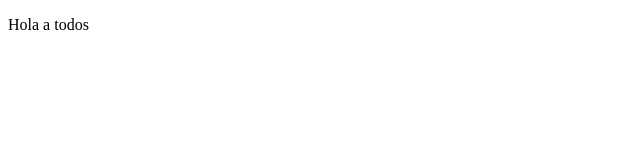
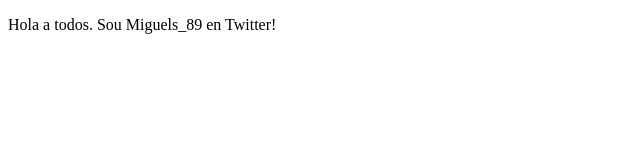
Before and after one commit to salas89/proyectoDemoCursoPrework, a plain HTML site: page index.html in a window 1280 px wide. Shown: the whole page, without its empty margins (0-640 px from the left). Drawn offline with Linux system fonts and the light colour scheme.

Commit message:
primeros cambios

```diff
--- a/index.html
+++ b/index.html
@@ -8,7 +8,7 @@
 </head>
 <body>
     <p>
-        Hola a todos
+        Hola a todos. Sou Miguels_89 en Twitter!
     </p>
 
 </body>
```
